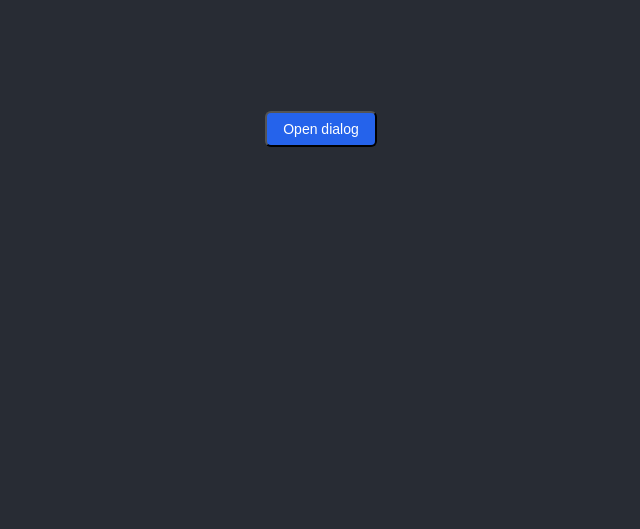
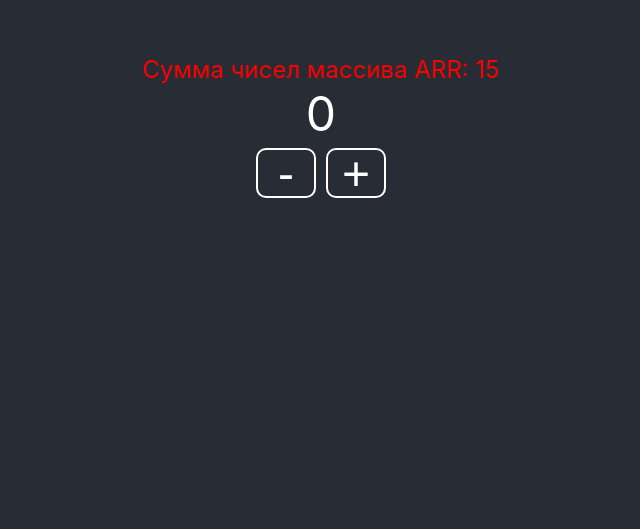
Before and after one commit to vitalyvitmens/rs-react, a React (Create React App) app: page / in a window 1280 px wide. Shown: the part 271-800 px from the top of the page, without its empty margins (319-959 px from the left). Built offline with nearby package versions, Linux system fonts and the light colour scheme.

Commit message:
feat(src\Hooks.jsx): добавляет раздел useState

```diff
--- a/src/App.css
+++ b/src/App.css
@@ -174,3 +174,30 @@
   border-color: transparent;
   outline: 0px solid transparent;
 }
+
+.App-counter {
+  font-size: 3rem;
+}
+
+.App-wrap {
+  display: flex;
+}
+
+.App-button {
+  display: flex;
+  margin: 5px;
+  border: 2px solid #fff;
+  border-radius: 10px;
+  background-color: transparent;
+  width: 60px;
+  height: 50px;
+  color: #fff;
+  font-size: 3rem;
+  justify-content: center;
+  align-items: center;
+}
+
+.App-arr {
+  color: red;
+  font-size: 1.5rem;
+}
--- /dev/null
+++ b/src/Hooks.jsx
@@ -0,0 +1,55 @@
+import { useState } from 'react'
+
+// Цель урока — получить представление о всех самых важных хуках React и понять, в каких задачах они могут быть полезны.
+// В данном уроке вы узнаете о множестве полезных хуков, таких как:
+
+// useReducer(),
+// useLayoutEffect(),
+// useRef(),
+// useMemo(),
+// useCallback(),
+// useTransition(),
+// useDeferredValue(),
+// useState(),
+// useEffect().
+
+//! useState()
+const ARR = [1, 2, 3, 4, 5]
+
+export default function Hooks() {
+  // const [value, setValue] = useState(ARR.length)
+  const [value, setValue] = useState(() => {
+    if (ARR.length > 0) {
+      return ARR.reduce((acc, item) => acc + item)
+    }
+    return 0
+  })
+  const [count, setCount] = useState(0)
+
+  const handleMinusTwoNumClick = () => {
+    setCount((prevState) => prevState - 1)
+    setCount((prevState) => prevState - 1)
+  }
+
+  const handlePlusTwoNumClick = () => {
+    setCount((prevState) => prevState + 1)
+    setCount((prevState) => prevState + 1)
+  }
+
+  return (
+    <div className="App">
+      <header className="App-header">
+        <div className="App-arr">Сумма чисел массива ARR: {value}</div>
+        <div className="App-counter">{count}</div>
+        <div className="App-wrap">
+          <button className="App-button" onClick={handleMinusTwoNumClick}>
+            -
+          </button>
+          <button className="App-button" onClick={handlePlusTwoNumClick}>
+            +
+          </button>
+        </div>
+      </header>
+    </div>
+  )
+}
--- a/src/App.js
+++ b/src/LifeCycles.jsx
@@ -25,7 +25,7 @@ import Example from './components/Modal'
 //   )
 // }
 
-// export default function App() {
+// export default function LifeCycles() {
 //   const [items, setItems] = useState(FIELDS)
 
 //   const handleClick = () => {
@@ -106,7 +106,7 @@ import Example from './components/Modal'
 //   )
 // }
 
-// export default function App() {
+// export default function LifeCycles() {
 //   const [cards, setCards] = useState(CARDS)
 
 //   const handleLikeClick = (id) => {
@@ -177,7 +177,7 @@ import Example from './components/Modal'
 //   }
 // }
 
-// export default function App() {
+// export default function LifeCycles() {
 //   const [clock, setClock] = useState(true)
 //   return (
 //     <div className="App">
@@ -237,7 +237,7 @@ import Example from './components/Modal'
 //   }
 // }
 
-// export default function App() {
+// export default function LifeCycles() {
 //   const [clock, setClock] = useState(true)
 //   return (
 //     <div className="App">
@@ -282,7 +282,7 @@ import Example from './components/Modal'
 //     </>
 //   )
 // }
-// export default function App() {
+// export default function LifeCycles() {
 //   const [clock, setClock] = useState(true)
 //   return (
 //     <div className="App">
@@ -325,7 +325,7 @@ import Example from './components/Modal'
 //     </>
 //   )
 // }
-// export default function App() {
+// export default function LifeCycles() {
 //   const [clock, setClock] = useState(true)
 //   return (
 //     <div className="App">
@@ -353,7 +353,7 @@ import Example from './components/Modal'
 //   return <div>Пока!</div>
 // }
 
-// export default function App() {
+// export default function LifeCycles() {
 //   const [isShow, setIsShow] = useState(true)
 
 //   return (
@@ -375,7 +375,7 @@ import Example from './components/Modal'
 //   return <div>Пока!</div>
 // }
 
-// export default function App() {
+// export default function LifeCycles() {
 //   const [isShow, setIsShow] = useState(false)
 //   // const [isShow, setIsShow] = useState(true)
 
@@ -398,7 +398,7 @@ import Example from './components/Modal'
 //   return <div>Пока!</div>
 // }
 
-// export default function App() {
+// export default function LifeCycles() {
 //   const [isShow, setIsShow] = useState(false)
 //   // const [isShow, setIsShow] = useState(true)
 
@@ -428,7 +428,7 @@ import Example from './components/Modal'
 //   return <div>Пока!</div>
 // }
 
-// export default function App() {
+// export default function LifeCycles() {
 //   const [isShow, setIsShow] = useState(true)
 
 //   let Сomponent
@@ -450,29 +450,29 @@ import Example from './components/Modal'
 // }
 
 // //! Подменяя контент:
-// function Greeting() {
-//   return <div>Привет!</div>
-// }
+function Greeting() {
+  return <div>Привет!</div>
+}
 
-// function Bye() {
-//   return <div>Пока!</div>
-// }
+function Bye() {
+  return <div>Пока!</div>
+}
 
-// export default function App() {
-//   const [isShow, setIsShow] = useState(false)
+export default function LifeCycles() {
+  const [isShow, setIsShow] = useState(false)
 
-//   if (isShow) {
-//     return <Greeting />
-//   }
+  if (isShow) {
+    return <Greeting />
+  }
 
-//   return (
-//     <div className="App">
-//       <header className="App-header">
-//         <button onClick={() => setIsShow((s) => !s)}>Click</button>
-//       </header>
-//     </div>
-//   )
-// }
+  return (
+    <div className="App">
+      <header className="App-header">
+        <button onClick={() => setIsShow((s) => !s)}>Click</button>
+      </header>
+    </div>
+  )
+}
 
 //! Используя конструкцию switch case:
 // function Greeting() {
@@ -483,7 +483,7 @@ import Example from './components/Modal'
 //   return <div>Пока!</div>
 // }
 
-// export default function App() {
+// export default function LifeCycles() {
 //   const [isShow, setIsShow] = useState(undefined)
 
 //   switch (isShow) {
@@ -513,13 +513,13 @@ import Example from './components/Modal'
 //   }
 // }
 
-//! Модальное окно
-export default function App() {
-  return (
-    <div className="App">
-      <header className="App-header">
-        <Example />
-      </header>
-    </div>
-  )
-}
+//! Модальное окно библиотекой HeadlessUI
+// export default function LifeCycles() {
+//   return (
+//     <div className="App">
+//       <header className="App-header">
+//         <Example />
+//       </header>
+//     </div>
+//   )
+// }
--- a/src/index.js
+++ b/src/index.js
@@ -1,11 +1,15 @@
 import React from 'react'
 import ReactDOM from 'react-dom/client'
 import './index.css'
-import App from './App'
+import LifeCycles from './LifeCycles'
+import Hooks from './Hooks'
 
 const root = ReactDOM.createRoot(document.getElementById('root'))
 root.render(
   // <React.StrictMode>
-    <App />
+  <>
+    <Hooks />
+    <LifeCycles />
+  </>
   // </React.StrictMode>
 )
```
